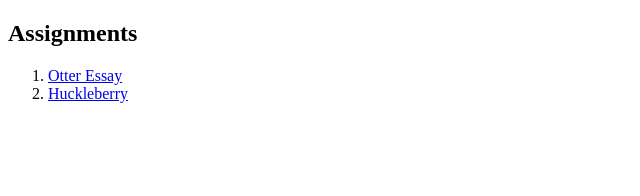
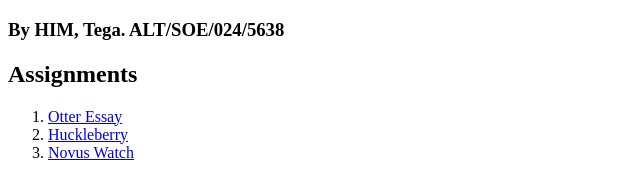
Before and after one commit to TegaRorobi/AltSchool-Assignment-CSS, a plain HTML site: page index.html in a window 1280 px wide. Shown: the whole page, without its empty margins (0-640 px from the left). Drawn offline with Linux system fonts and the light colour scheme.

Commit message:
chore: Update landing navigation page

```diff
--- a/index.html
+++ b/index.html
@@ -6,10 +6,12 @@
     <title>Navigation</title>
 </head>
 <body>
+    <h3>By HIM, Tega. ALT/SOE/024/5638</h3>
     <h2>Assignments</h2>
     <ol>
         <li><a href='./Assignment_1/index.html'>Otter Essay</a></li>
         <li><a href='./Assignment_2/index.html'>Huckleberry</a></li>
+        <li><a href='./Assignment_3/index.html'>Novus Watch</a></li>
     </ol>
 </body>
 </html>
```
